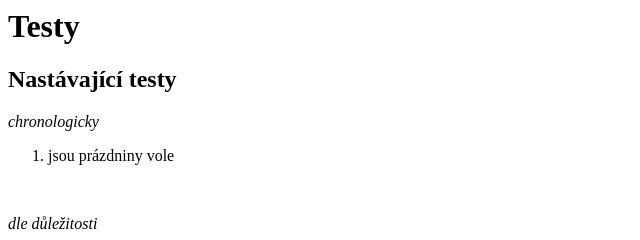
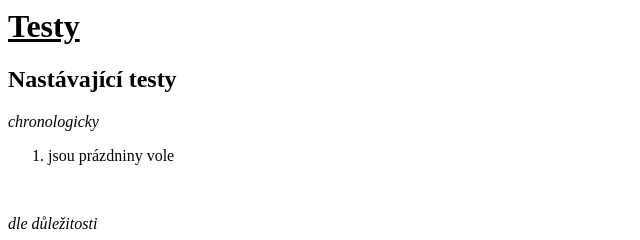
Before and after one commit to topinkovac/my_website, a plain HTML site: page testy.html in a window 1280 px wide. Shown: the top 240 px of the page, 0-640 px from the left. Drawn offline with Linux system fonts and the light colour scheme.

Commit message:
Update testy.html

```diff
--- a/testy.html
+++ b/testy.html
@@ -11,7 +11,7 @@
 </head>
 
 <body>
-  <h1>Testy</h1>
+  <h1><u>Testy</u></h1>
   <h2>Nastávající testy</h2>
   <p><em>chronologicky</em></p>
   <ol>
```
